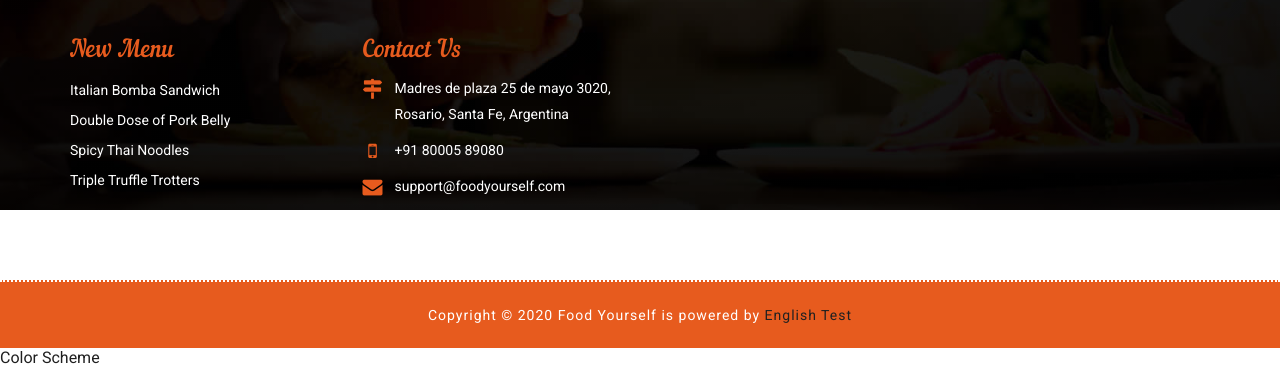
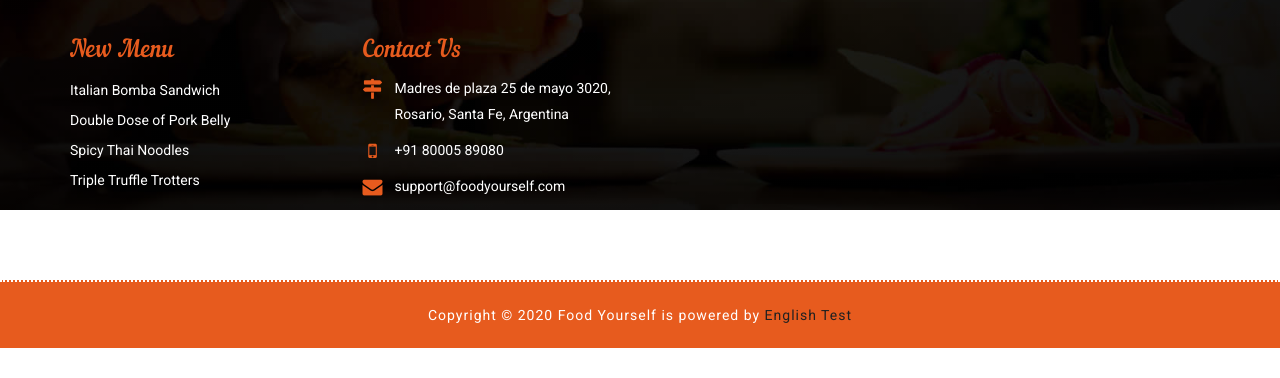
Before and after one commit to maxmatcor/foodyourself, a plain HTML site: page index.html in a window 1280 px wide. Shown: the part 5492-5870 px from the top of the page. Drawn offline with Linux system fonts and the light colour scheme; a web font is replaced by a local one.

Commit message:
Update index.html

```diff
--- a/index.html
+++ b/index.html
@@ -614,7 +614,7 @@ Born in Tomakomai, Hokkaido Island, he is a great-great-grandson of traditional
 
         <!-- Colors -->
         <div class="segment">
-            <h4 class="gray2 normal no-padding">Color Scheme</h4>
+            <h4 class="gray2 normal no-padding"></h4>
         </div>
 
 
```
